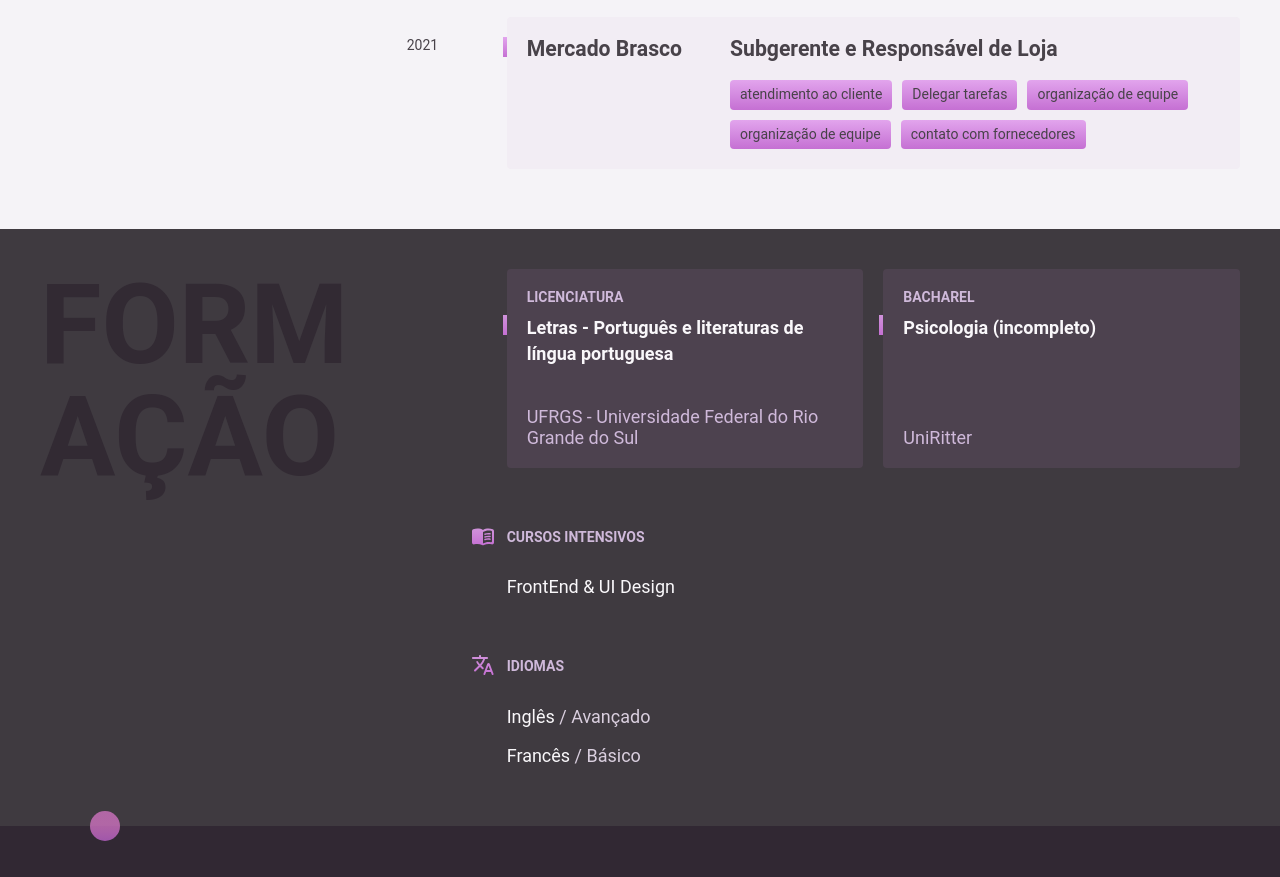
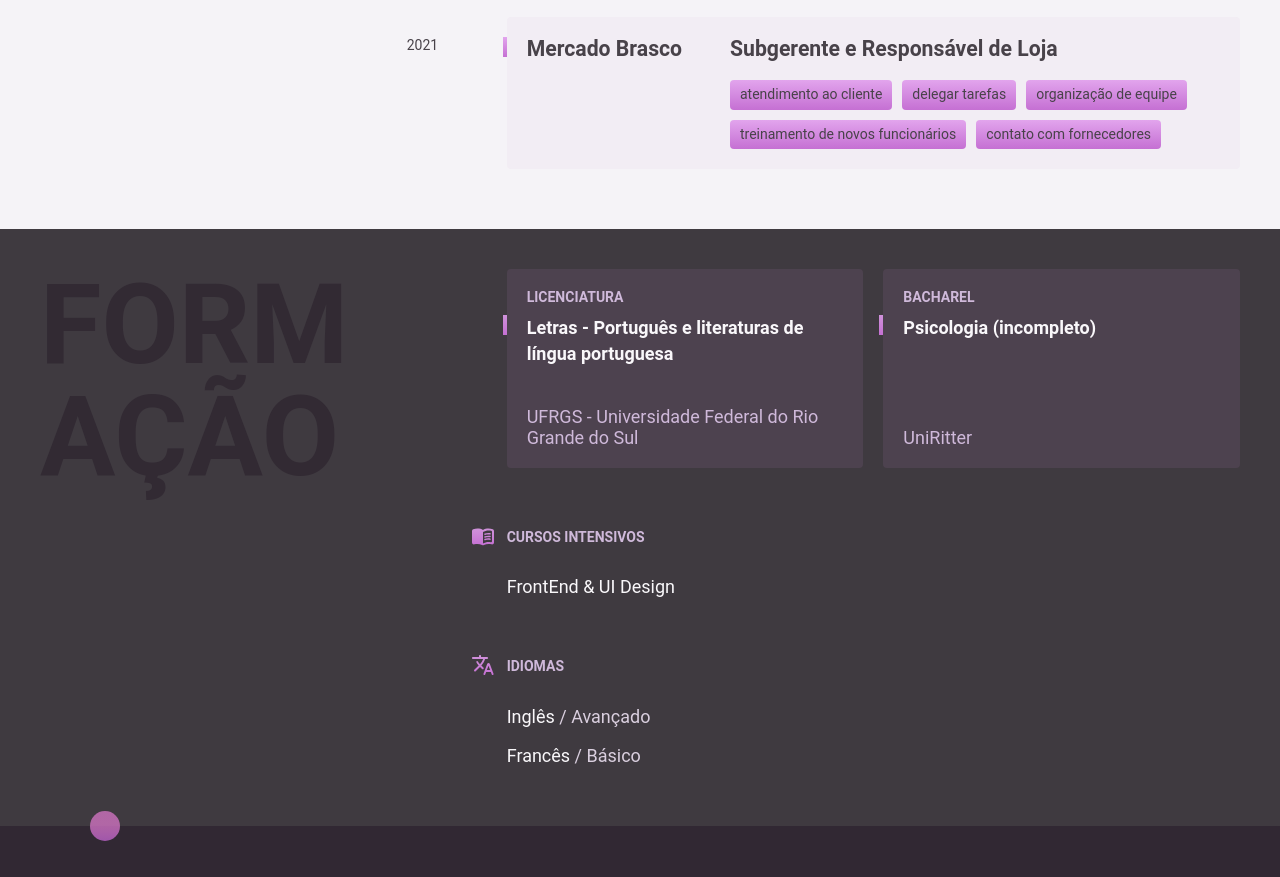
Before and after one commit to frsh-prnc/curriculoPedro, a plain HTML site: page index.html in a window 1280 px wide. Shown: the part 850-1727 px from the top of the page. Drawn offline with Linux system fonts and the light colour scheme.

Commit message:
update index.html
troca de uma <li>

```diff
--- a/index.html
+++ b/index.html
@@ -55,9 +55,9 @@
           <p class="empresa-texto"></p>
           <ul class="empresa-competencias">
             <li>atendimento ao cliente</li>
-            <li>Delegar tarefas</li>
+            <li>delegar tarefas</li>
             <li>organização de equipe</li>
-            <li>organização de equipe</li>
+            <li>treinamento de novos funcionários</li>
             <li>contato com fornecedores</li>
           </ul>
         </div>
```
